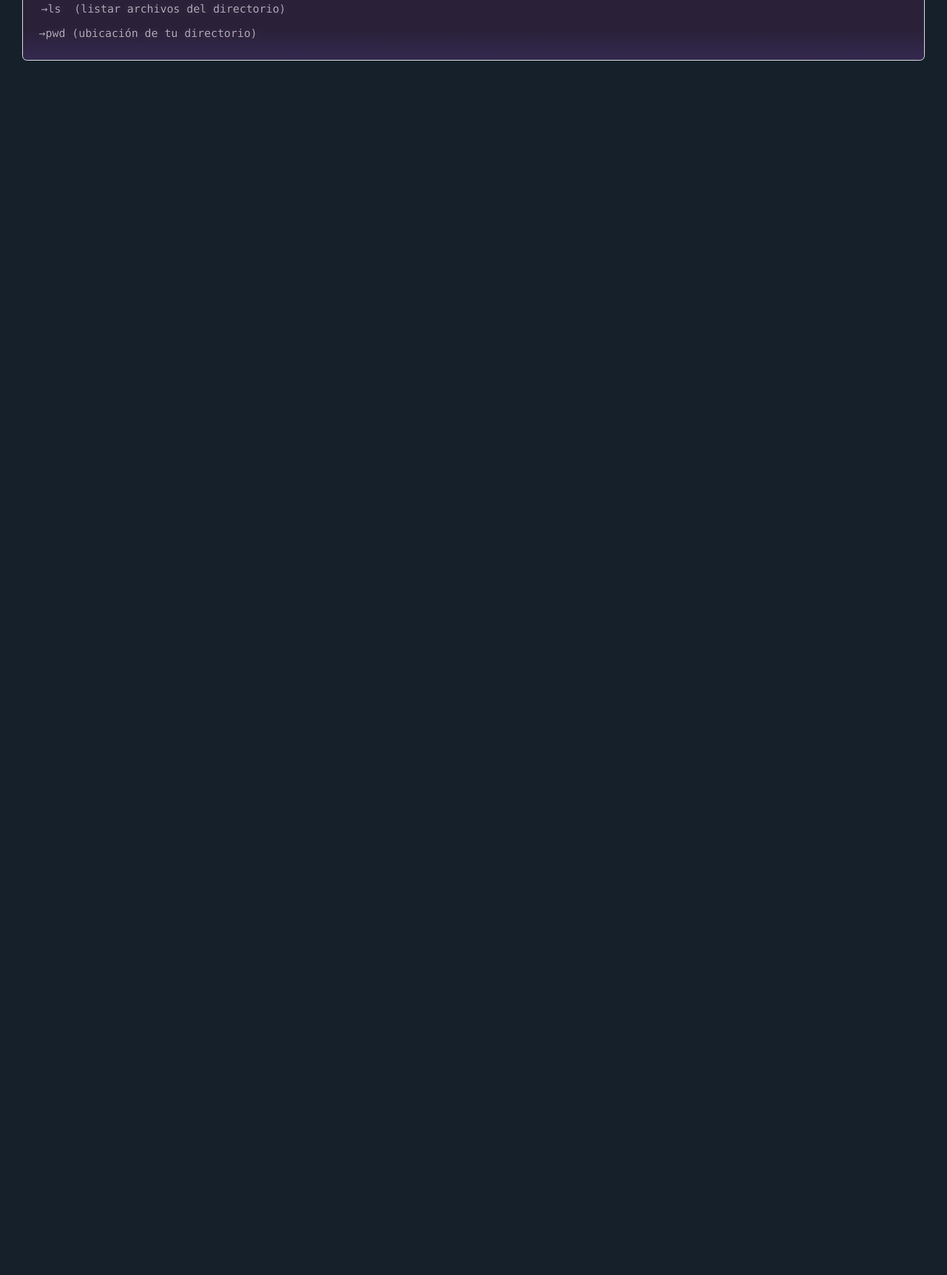
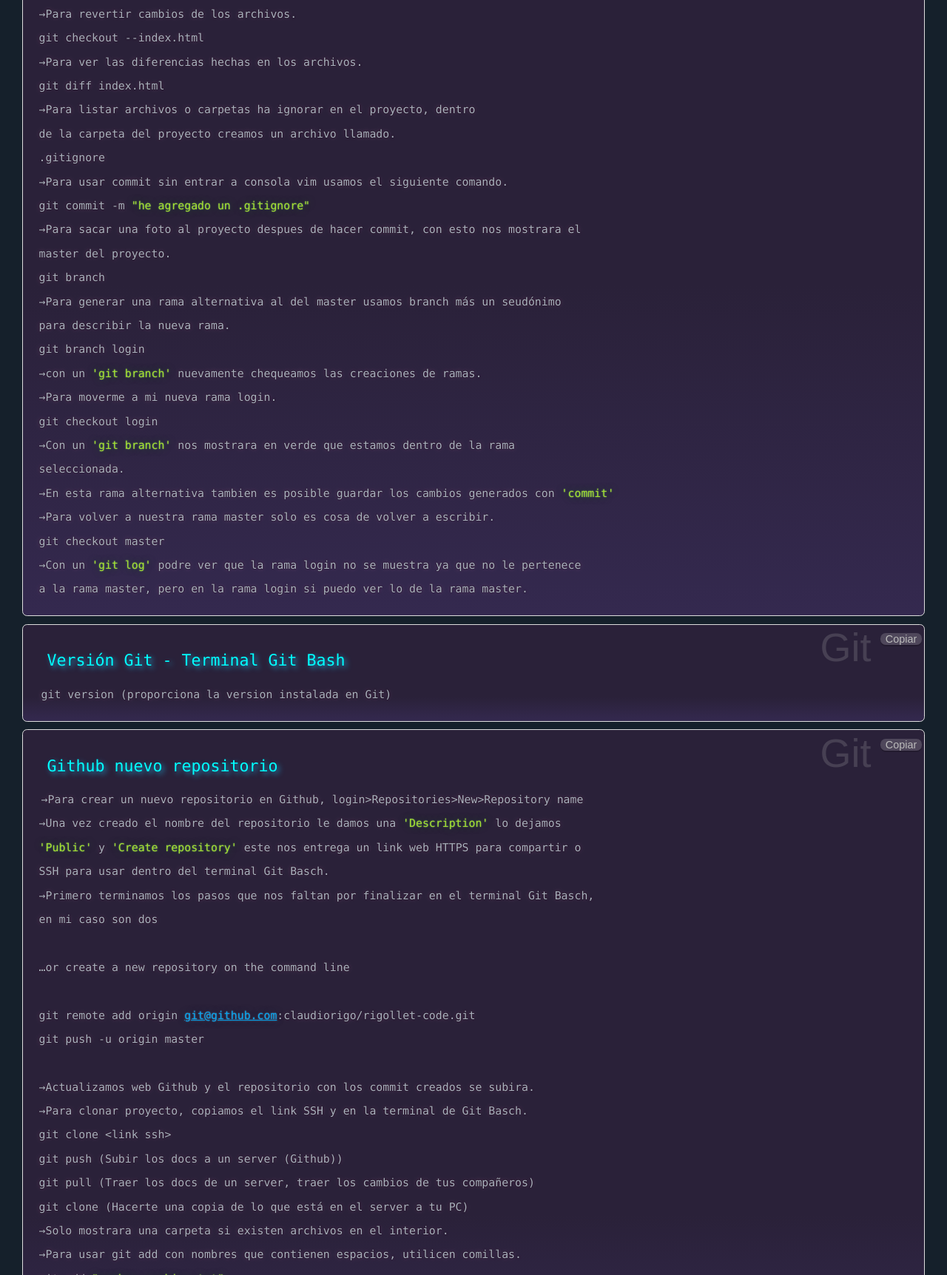
Before and after one commit to claudiorigo/rigollet-code, a plain HTML site: page git.html in a window 1280 px wide. Shown: the part 1076-2800 px from the top of the page at 74% size. Before the commit the page ends 1188 px from the top, so only its background shows below. Drawn offline with nearby package versions, Linux system fonts and the light colour scheme; some packages are replaced by stand-ins of ours; a script that the page names is missing; a web font is replaced by a local one.

Commit message:
Finalizada página Git

```diff
--- a/css/gradient.css
+++ /dev/null
@@ -1,23 +0,0 @@
-.gradient-text {
-  position: relative;
-  text-shadow: .15em .15em .35em #888;
-  padding: .5em;
-  &::after {
-    content:'';
-    position: absolute;
-    top: 0;
-    left: 0;
-    bottom: 0;
-    right: 0;
-    background: radial-gradient(circle at 70% 3%, #aa048b, #bb9801);
-    mix-blend-mode: screen;
-  }
-}
-
-
-body {
-  font-size: 4vmax;
-  text-align: center;
-  background: #fff;
-  color: #000;
-}
--- a/git.html
+++ b/git.html
@@ -72,38 +72,128 @@
             →En terminal Git Bash usar siguientes comandos para Git y ademas los comandos Linux:
             →Para crear nuevo proyecto navegamos a la carpeta a iniciar proyecto.
             cd c:/xampp/htdocs/rigollet-code
-            git init            (Inicializa nuevo proyecto)
-            git status          (Lista archivos del proyecto)
-            git add index.html  (Agrega archivo individual)
-            git add .           (Agrega todos los archivos de la carpeta)
+            git init            (Inicializa nuevo proyecto).
+            git status          (Lista archivos del proyecto).
+            git add index.html  (Agrega archivo individual).
+            git add .           (Agrega todos los archivos de la carpeta).
+            →Para configurar el email de este usuario.
+            git config --global user.email "username@gmail.com"
+            →Para configurar el nombre del usuario.
+            git config --global user.name "User Name"
             →Para crear un primer punto de control de nuestro código.
             git commit
+            →Entra a nuevo editor de codigo vim [e]Sobre escribir de todas forma [i]Para
+            Escribir mensaje, del cambio guardado con 'git commit'. Opcional dentro del
+            editor vim ('Ctrl + X' luego 'Y' para guardar 'N' no guardar).
+            mi primer commit
+            →Luego damos Esc y :wq (write & quit) para guardar cambios.
+            →Para ver todos los commits que hemos creado.
+            git log
+            →Por ultimo con 'git status'nos informa que nuestro, árbol de trabajo limpio.
 
+            On branch master
+            nothing to commit, working tree clean
 
-            →Para clonar una version ya existente.
-            git clone
-            →Para guardar
-            git add
-            →Para guardar final
-            git commit
-
-
-
+            →Para revertir cambios de los archivos.
+            git checkout --index.html
+            →Para ver las diferencias hechas en los archivos.
+            git diff index.html
+            →Para listar archivos o carpetas ha ignorar en el proyecto, dentro
+            de la carpeta del proyecto creamos un archivo llamado.
+            .gitignore
+            →Para usar commit sin entrar a consola vim usamos el siguiente comando.
+            git commit -m "he agregado un .gitignore"
+            →Para sacar una foto al proyecto despues de hacer commit, con esto nos mostrara el
+            master del proyecto.
+            git branch
+            →Para generar una rama alternativa al del master usamos branch más un seudónimo
+            para describir la nueva rama.
+            git branch login
+            →con un 'git branch' nuevamente chequeamos las creaciones de ramas.
+            →Para moverme a mi nueva rama login.
+            git checkout login
+            →Con un 'git branch' nos mostrara en verde que estamos dentro de la rama
+            seleccionada.
+            →En esta rama alternativa tambien es posible guardar los cambios generados con 'commit'
+            →Para volver a nuestra rama master solo es cosa de volver a escribir.
+            git checkout master
+            →Con un 'git log' podre ver que la rama login no se muestra ya que no le pertenece
+            a la rama master, pero en la rama login si puedo ver lo de la rama master.
           </code>
         </pre>
 
         <pre>
           <div class="gradient-text">Versión Git - Terminal Git Bash</div><!--Info Code-->
           <code class="language-Git">
-            →git version (proporciona la version instalada en Git)
+            git version (proporciona la version instalada en Git)
+          </code>
+        </pre>
+
+        <pre>
+          <div class="gradient-text">Github nuevo repositorio</div><!--Info Code-->
+          <code class="language-Git">
+            →Para crear un nuevo repositorio en Github, login>Repositories>New>Repository name
+            →Una vez creado el nombre del repositorio le damos una 'Description' lo dejamos
+            'Public' y 'Create repository' este nos entrega un link web HTTPS para compartir o
+            SSH para usar dentro del terminal Git Basch.
+            →Primero terminamos los pasos que nos faltan por finalizar en el terminal Git Basch,
+            en mi caso son dos
+
+            …or create a new repository on the command line
+
+            git remote add origin git@github.com:claudiorigo/rigollet-code.git
+            git push -u origin master
+
+            →Actualizamos web Github y el repositorio con los commit creados se subira.
+            →Para clonar proyecto, copiamos el link SSH y en la terminal de Git Basch.
+            git clone &lt;link ssh&gt;
+            git push (Subir los docs a un server (Github))
+            git pull (Traer los docs de un server, traer los cambios de tus compañeros)
+            git clone (Hacerte una copia de lo que está en el server a tu PC)
+            →Solo mostrara una carpeta si existen archivos en el interior.
+            →Para usar git add con nombres que contienen espacios, utilicen comillas.
+            git add "nombre archivo.txt"
+            →Si añadieron un archivo que no querian con "git add &lt;archivo&gt;" y se olvidaron
+            de colocarlo en ".gitignore" (Antes de hacer un commit) utilicen "git reset &lt;archivo&gt;"
+            que seria lo inverso a "git add &lt;archivo&gt;".
+          </code>
+        </pre>
+
+        <pre>
+          <div class="gradient-text">Error Git al usar 'push'</div><!--Info Code-->
+          <code class="language-Git">
+            $ git push -u origin master
+            git@github.com: Permission denied (publickey).
+            fatal: Could not read from remote repository.
+
+            Please make sure you have the correct access rights
+            and the repository exists.
+
+            →Dentro del terminal Git Basch usamos el siguiente comando.
+            ssh-keygen
+            →Presionamos 'Enter' para Default Settings
+            →Navegamos en windows al directorio 'C:\Users\&lt;UserName&gt;\.ssh' dentro de este
+            directorio encontraremos el archivo 'id_rsa.pub' abrimos con editor de texto,
+            copiamos su contenido
+            →Luego en la web de Github previamente logeado, en el avatar del login.
+            Settings>SSH and GPG keys>New SSH key>
+            →Title  (Referencia del key ejemplo: 'Windows-Key')
+            →Key    (pegamos el codigo anteriormente copiado)
+
+            ssh-rsa AAAAB3NzaC1yc.....
+
+            →Para finalizar 'Add SSH key'
+            →Ahora dentro del terminal Git Basch reintentamos el push.
+            git push -u origin master
           </code>
         </pre>
 
         <pre>
           <div class="gradient-text">Terminal Git Bash - Comandos linux</div><!--Info Code-->
           <code class="language-Git">
-            →ls  (listar archivos del directorio)
-            →pwd (ubicación de tu directorio)
+            →ls     (listar archivos del directorio)
+            →pwd    (ubicación de tu directorio)
+            →clear  (limpiar consola)
           </code>
         </pre>
 
```
Also changed, not shown: css/prism.min.css.
